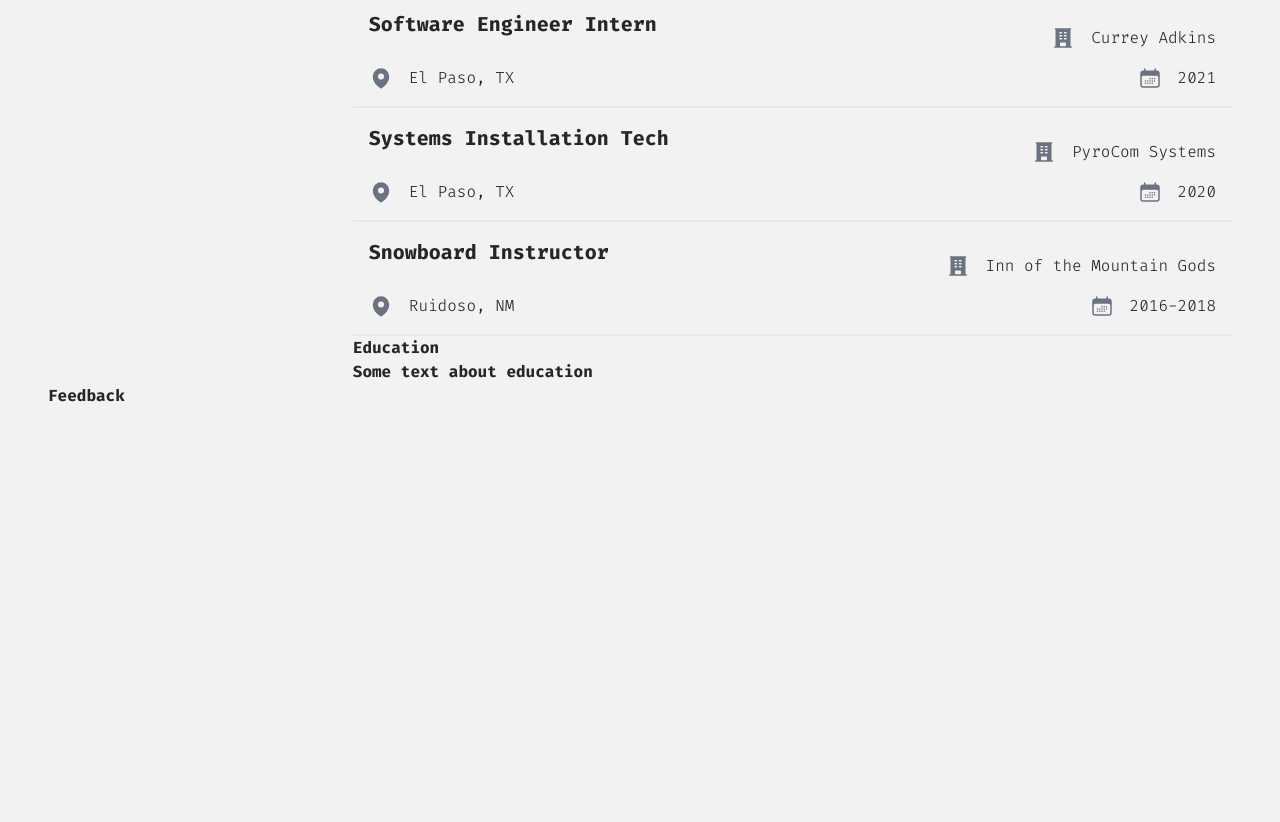
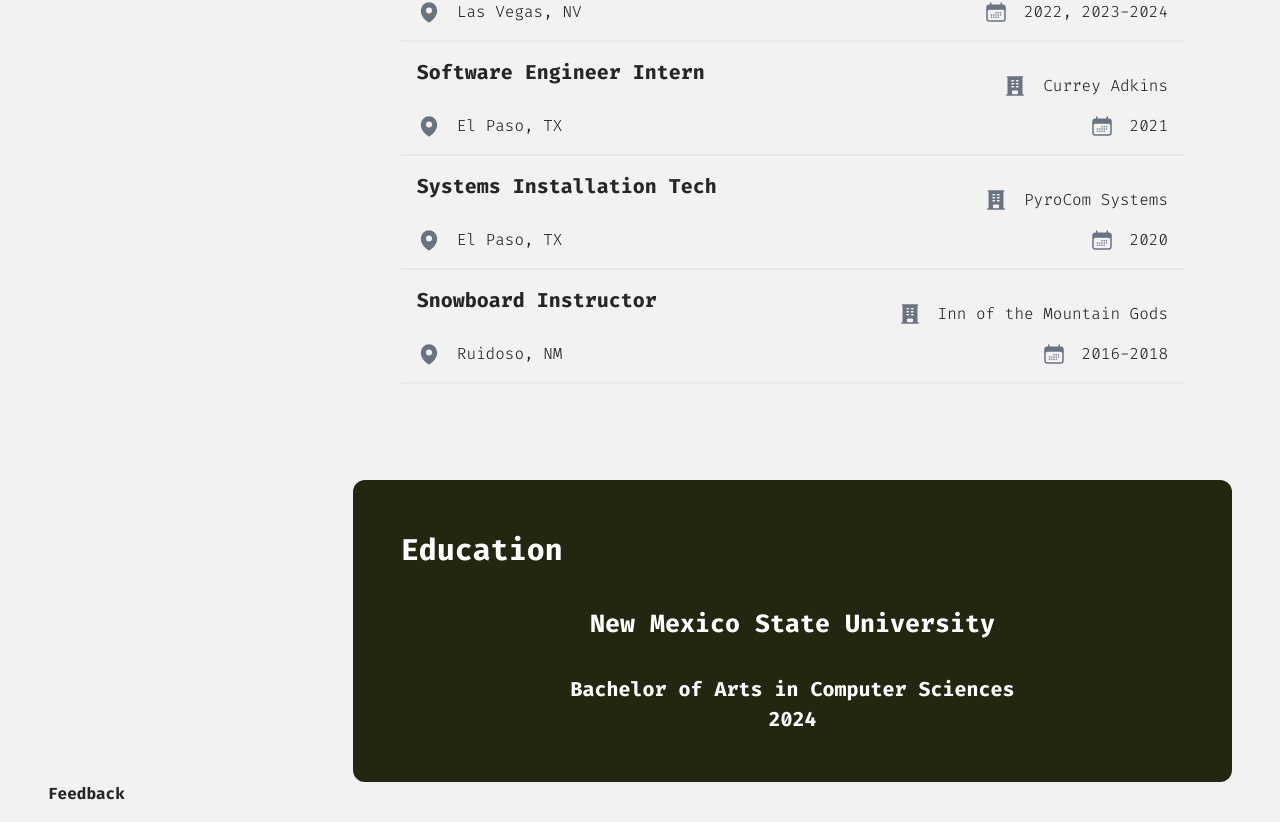
Before and after one commit to Chasap85/MySite, a Next.js app: page /resume in a window 1280 px wide. Shown: the part 815-1637 px from the top of the page. Before the commit the page ends 1239 px from the top, so only its background shows below. Built offline with nearby package versions, Linux system fonts and the light colour scheme.

Commit message:
finalized resume page

```diff
--- a/components/Education.tsx
+++ b/components/Education.tsx
@@ -1,9 +1,18 @@
+import { Education } from "@/types/types"
 
-export default function Education() {
+interface Props {
+    education: Education;
+}
+
+export default function EducationComp({education}: Props) {
     return (
-        <div>
-            <h1>Education</h1>
-            <p>Some text about education</p>
+        <div className="mt-12 bg-[--black] p-12 rounded-xl text-white">
+            <h1 className="text-[30px]">Education</h1>
+            <div className="flex flex-col justify-center items-center">
+                <h2 className="text-[25px] my-8">{education.school}</h2>
+                <p className="text-[20px]">{education.degree}</p>
+                <p className="text-[20px]">{education.date}</p>
+            </div>
         </div>
     )
 }
--- a/components/Experience.tsx
+++ b/components/Experience.tsx
@@ -8,7 +8,7 @@ export default function ExpComponent({ experience }: Props) {
   return (
     <div className="flex flex-col justify-center items-start">
       <h1 className="text-[30px] mb-4">Work Experience</h1>
-      <div className="grid w-full">
+      <div className="grid w-full p-12">
         {experience.map((exp, index) => (
           <div
             className={`flex flex-col justify-center max-w-full p-4 border-b-2 border-gray-200 ${
--- a/data/experience.ts
+++ b/data/experience.ts
@@ -30,7 +30,7 @@ const resume: Resume = {
   education: {
     school: "New Mexico State University",
     location: "Las Cruces, NM",
-    date: "2023",
+    date: "2024",
     degree: "Bachelor of Arts in Computer Sciences",
   },
   skills: [
--- a/layouts/ResumeLayout.tsx
+++ b/layouts/ResumeLayout.tsx
@@ -19,7 +19,7 @@ export default function ResumeLayout({ resume, children }: Props) {
           <About />
           <SkillsComponent skills={resume.skills} />
           <Experience experience={resume.experience} />
-          <Education />
+          <Education education={resume.education} />
         </div>
       </div>
       {children}
```
